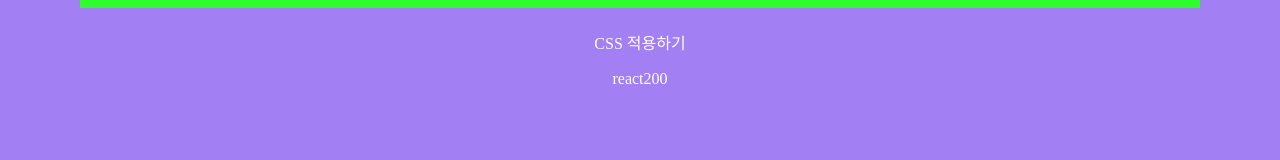
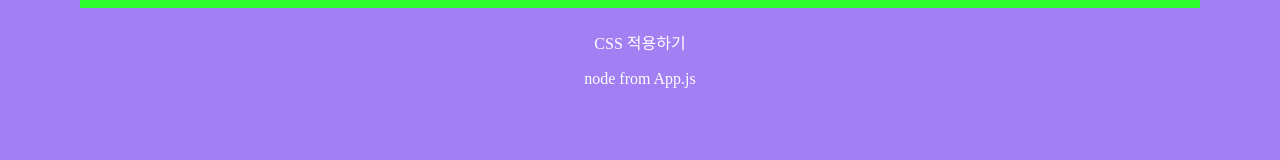
Before and after one commit to leejungyeoul/react200, a React (Create React App) app in the folder client/: page / in a window 1280 px wide. Shown: the part 150-310 px from the top of the page. Built offline with nearby package versions, Linux system fonts and the light colour scheme.

Commit message:
023. props 자식 Component에 node전달하기

```diff
--- a/client/src/App.js
+++ b/client/src/App.js
@@ -1,13 +1,15 @@
 import React from 'react';
 import './App.css';
-import ReactState from './R024_ReactState'
+import PropsNode from './R023_PropsNode'
 
 function App() {
   return (
     <div>
       <h1>Start React 200!</h1>
       <p>CSS 적용하기</p>
-      <ReactState reactString={"react"}/>
+      <PropsNode>
+        <span>node from App.js</span>
+      </PropsNode>
     </div>
   );
 }
--- /dev/null
+++ b/client/src/R023_PropsNode.js
@@ -0,0 +1,13 @@
+import React, { Component } from 'react';
+
+class R023_PropsNode extends Component {
+  render() {
+    return (
+    <div style={{padding: "0px"}}>
+      {this.props.children}
+    </div>
+    )
+  }
+}
+
+export default R023_PropsNode;
--- a/client/src/R024_ReactState.js
+++ /dev/null
@@ -1,21 +0,0 @@
-import React, { Component } from 'react';
-
-class R024_ReactState extends Component {
-  constructor (props) {
-    super(props);
-    this.state = {
-        StateString: this.props.reactString,
-        StateNumber: 200,
-    }
-  }
-
-  render() {
-    return (
-    <div style={{padding: "0px"}}>
-      {this.state.StateString}{this.state.StateNumber}
-    </div>
-    )
-  }
-}
-
-export default R024_ReactState;
```
